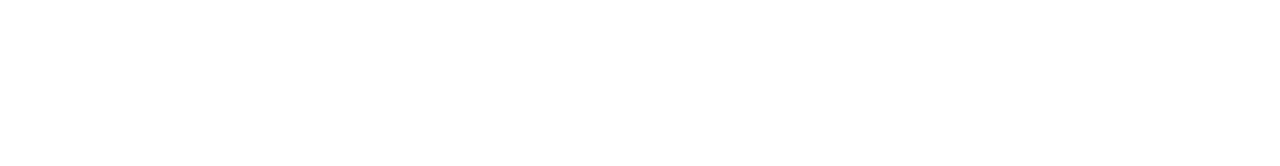
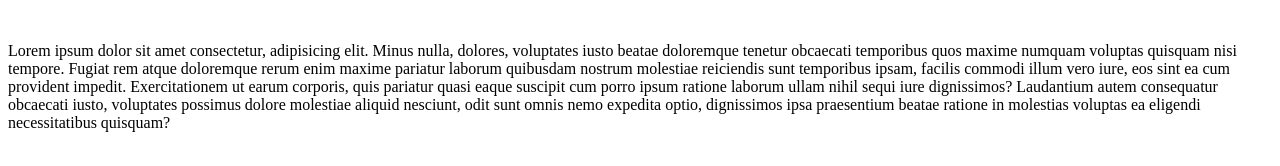
Before and after one commit to Aj-Anik/My_portfolio, a plain HTML site: page index.html in a window 1280 px wide. Drawn offline with Linux system fonts and the light colour scheme.

Commit message:
kichu lorem add korsi

```diff
--- a/index.html
+++ b/index.html
@@ -7,5 +7,6 @@
 </head>
 <body>
     <img src="" alt="" class="logo">
+    <p>Lorem ipsum dolor sit amet consectetur, adipisicing elit. Minus nulla, dolores, voluptates iusto beatae doloremque tenetur obcaecati temporibus quos maxime numquam voluptas quisquam nisi tempore. Fugiat rem atque doloremque rerum enim maxime pariatur laborum quibusdam nostrum molestiae reiciendis sunt temporibus ipsam, facilis commodi illum vero iure, eos sint ea cum provident impedit. Exercitationem ut earum corporis, quis pariatur quasi eaque suscipit cum porro ipsum ratione laborum ullam nihil sequi iure dignissimos? Laudantium autem consequatur obcaecati iusto, voluptates possimus dolore molestiae aliquid nesciunt, odit sunt omnis nemo expedita optio, dignissimos ipsa praesentium beatae ratione in molestias voluptas ea eligendi necessitatibus quisquam?</p>
 </body>
 </html>
```
